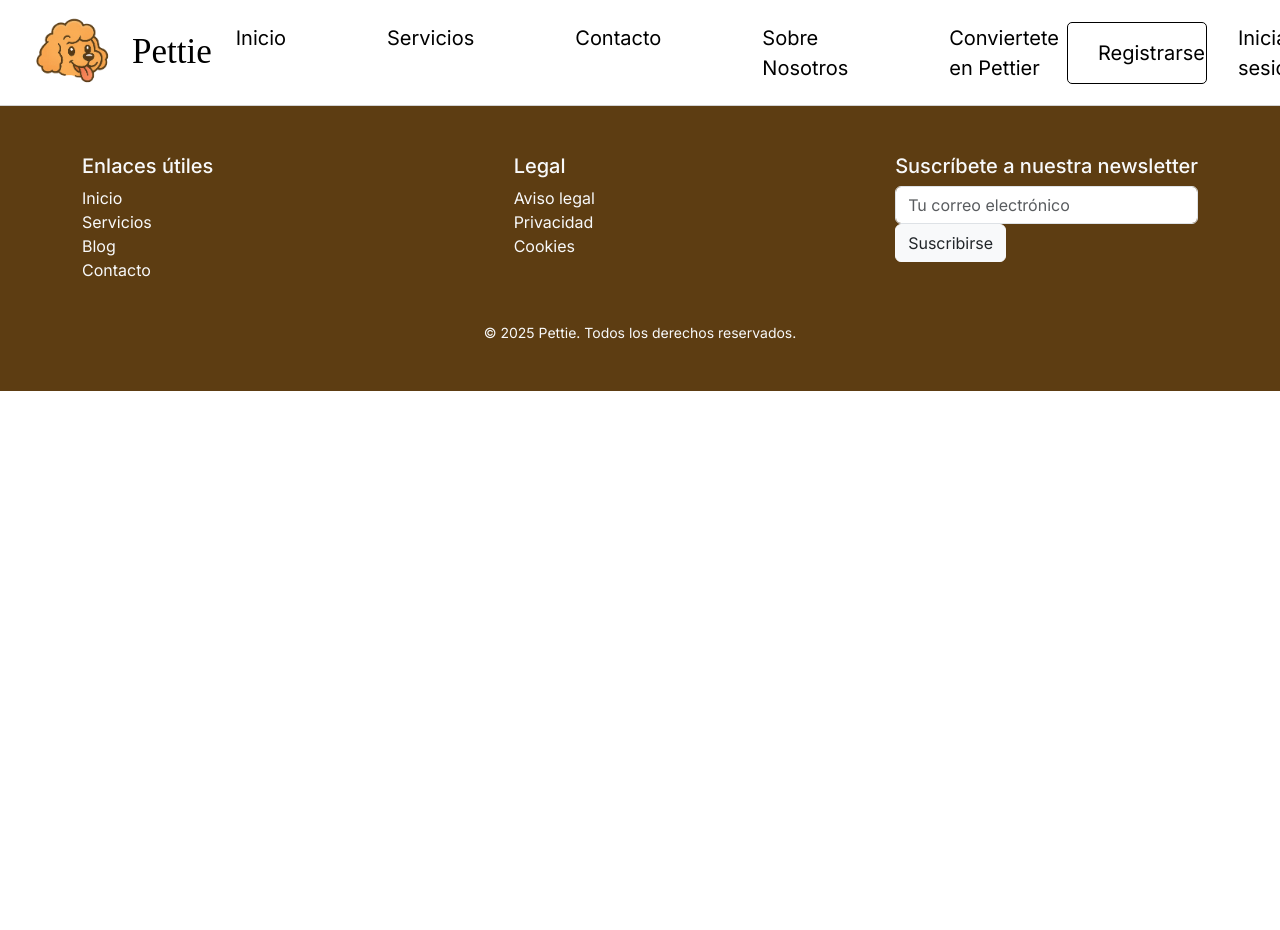
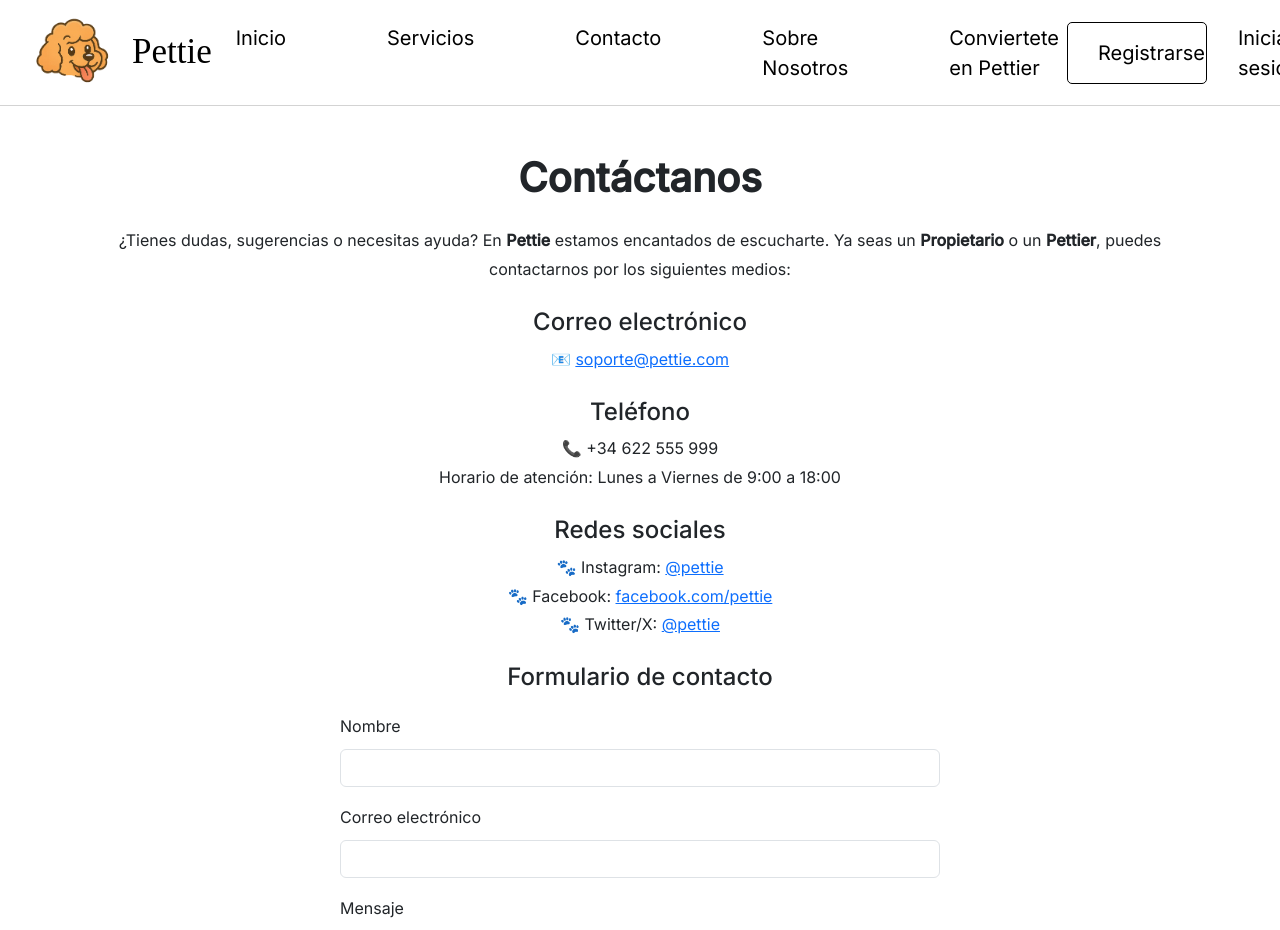
Before and after one commit to rekloyd/PettieExpressJS, a React (Vite) app in the folder frontend/Pettie/: page /contacto in a window 1280 px wide. Shown: the top 930 px of the page. Before the commit the page ends 800 px from the top, so only its background shows below. Built offline with nearby package versions, Linux system fonts and the light colour scheme; a web font is replaced by a local one.

Commit message:
Created contacto component

```diff
--- a/frontend/Pettie/src/App.tsx
+++ b/frontend/Pettie/src/App.tsx
@@ -4,6 +4,7 @@ import RegisterForm from './components/RegisterForm';
 import Navbar from './components/Navbar';
 import Footer from './components/Footer';
 import Terminos from './components/Terminos';
+import Contacto from './components/Contacto';
 
 function App() {
   return (
@@ -13,6 +14,7 @@ function App() {
         <Route path="/login" element={<LoginForm />} />
         <Route path="/register" element={<RegisterForm />} />
         <Route path="/terminos" element={<Terminos />} />
+        <Route path='/contacto' element={<Contacto/>}/>
       </Routes>
       <Footer></Footer>
     </BrowserRouter>
--- /dev/null
+++ b/frontend/Pettie/src/components/Contacto.tsx
@@ -0,0 +1,112 @@
+import React from "react";
+
+const Contacto: React.FC = () => {
+  return (
+    <div
+      className="container mt-5 mb-5"
+      style={{
+        fontFamily: "Inter, sans-serif",
+        lineHeight: "1.8",
+        textAlign: "center",
+      }}
+    >
+      <h1 className="mb-4" style={{ fontSize: "2.5rem", fontWeight: "bold" }}>
+        Contáctanos
+      </h1>
+
+      <p className="mb-4">
+        ¿Tienes dudas, sugerencias o necesitas ayuda? En <strong>Pettie</strong>{" "}
+        estamos encantados de escucharte. Ya seas un{" "}
+        <strong>Propietario</strong> o un <strong>Pettier</strong>, puedes
+        contactarnos por los siguientes medios:
+      </p>
+
+      <div className="mb-4">
+        <h2 style={{ fontSize: "1.5rem" }}>Correo electrónico</h2>
+        <p>
+          📧 <a href="mailto:soporte@pettie.com">soporte@pettie.com</a>
+        </p>
+      </div>
+
+      <div className="mb-4">
+        <h2 style={{ fontSize: "1.5rem" }}>Teléfono</h2>
+        <p>
+          📞 +34 622 555 999 <br />
+          Horario de atención: Lunes a Viernes de 9:00 a 18:00
+        </p>
+      </div>
+
+      <div className="mb-4">
+        <h2 style={{ fontSize: "1.5rem" }}>Redes sociales</h2>
+        <ul style={{ listStyle: "none", paddingLeft: 0 }}>
+          <li>
+            🐾 Instagram:{" "}
+            <a
+              href="https://instagram.com/pettie"
+              target="_blank"
+              rel="noopener noreferrer"
+            >
+              @pettie
+            </a>
+          </li>
+          <li>
+            🐾 Facebook:{" "}
+            <a
+              href="https://facebook.com/pettie"
+              target="_blank"
+              rel="noopener noreferrer"
+            >
+              facebook.com/pettie
+            </a>
+          </li>
+          <li>
+            🐾 Twitter/X:{" "}
+            <a
+              href="https://twitter.com/pettie"
+              target="_blank"
+              rel="noopener noreferrer"
+            >
+              @pettie
+            </a>
+          </li>
+        </ul>
+      </div>
+      <div className="mb-4 text-center">
+        <h2 style={{ fontSize: "1.5rem", marginBottom: "20px" }}>
+          Formulario de contacto
+        </h2>
+
+        <form
+          className="mx-auto"
+          style={{ maxWidth: "600px", textAlign: "left" }}
+        >
+          <div className="mb-3">
+            <label htmlFor="nombre" className="form-label">
+              Nombre
+            </label>
+            <input type="text" className="form-control" id="nombre" required />
+          </div>
+          <div className="mb-3">
+            <label htmlFor="email" className="form-label">
+              Correo electrónico
+            </label>
+            <input type="email" className="form-control" id="email" required />
+          </div>
+          <div className="mb-3">
+            <label htmlFor="mensaje" className="form-label">
+              Mensaje
+            </label>
+            <textarea className="form-control" id="mensaje" rows={5} required />
+          </div>
+          <div className="text-center">
+            <button type="submit" className="btnL" style={{width:'180px', height:'70px', fontSize:'16px'}}>
+              Enviar mensaje
+            </button>
+          </div>
+        </form>
+      </div>
+    </div>
+  );
+};
+
+export default Contacto;
```
